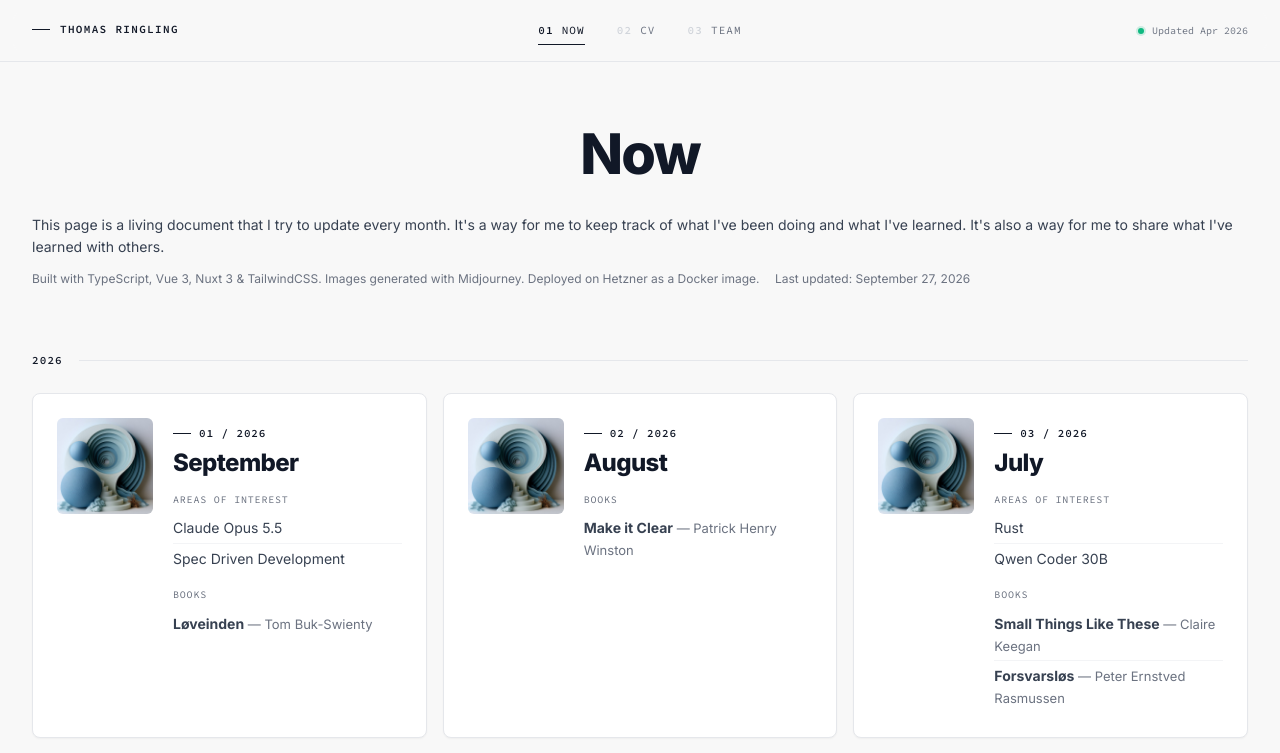
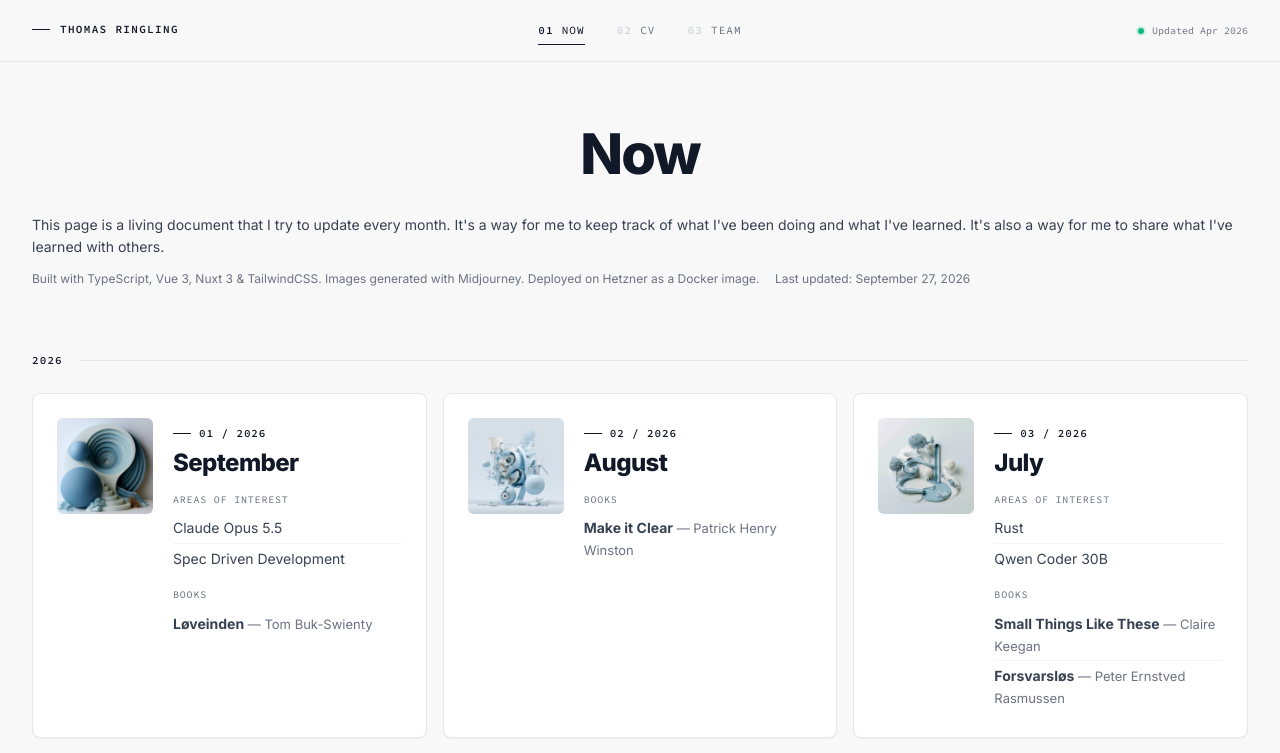
Before and after one commit to ringling/nuxt_ringling_info, a Nuxt app: page /now in a window 1280 px wide. Shown: the top 753 px of the page. Built offline with nearby package versions, Linux system fonts and the light colour scheme.

Commit message:
Add July and August 2026 images to now page
Co-Authored-By: Claude Sonnet 4.6 <noreply@anthropic.com>

```diff
--- a/pages/now.vue
+++ b/pages/now.vue
@@ -93,14 +93,14 @@ const cards: NowEntry[] = [
   },
   {
     month: 'August 2026',
-    img: '/img/TODO.jpg',
+    img: '/img/august_2026.png',
     books: [
       { title: 'Make it Clear', author: 'Patrick Henry Winston' },
     ],
   },
   {
     month: 'July 2026',
-    img: '/img/TODO.jpg',
+    img: '/img/july_2026.png',
     interests: ['Rust', 'Qwen Coder 30B'],
     books: [
       { title: 'Small Things Like These', author: 'Claire Keegan' },
```
Also changed, not shown: public/img/august_2026.png (added), public/img/july_2026.png (added).
